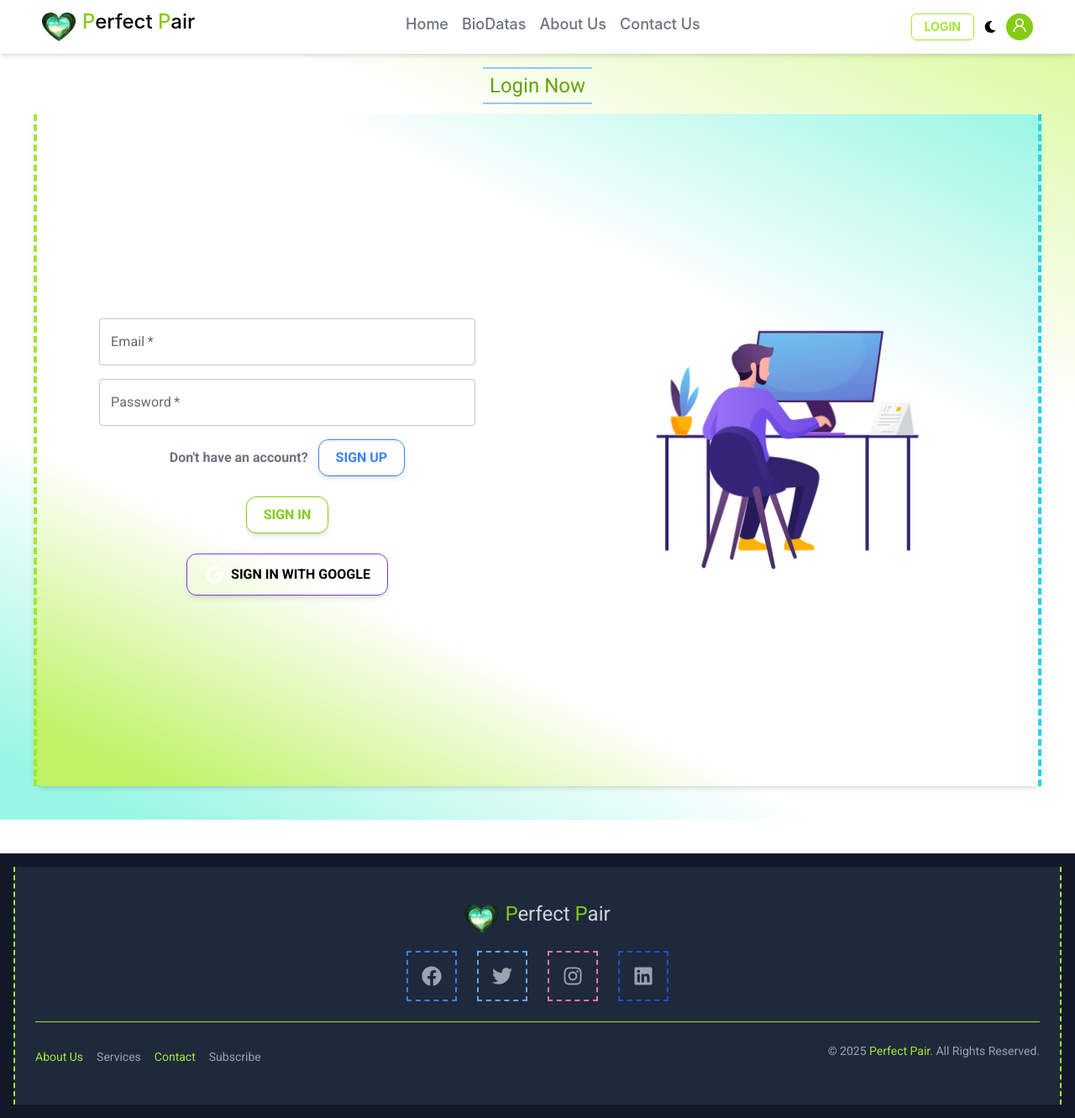
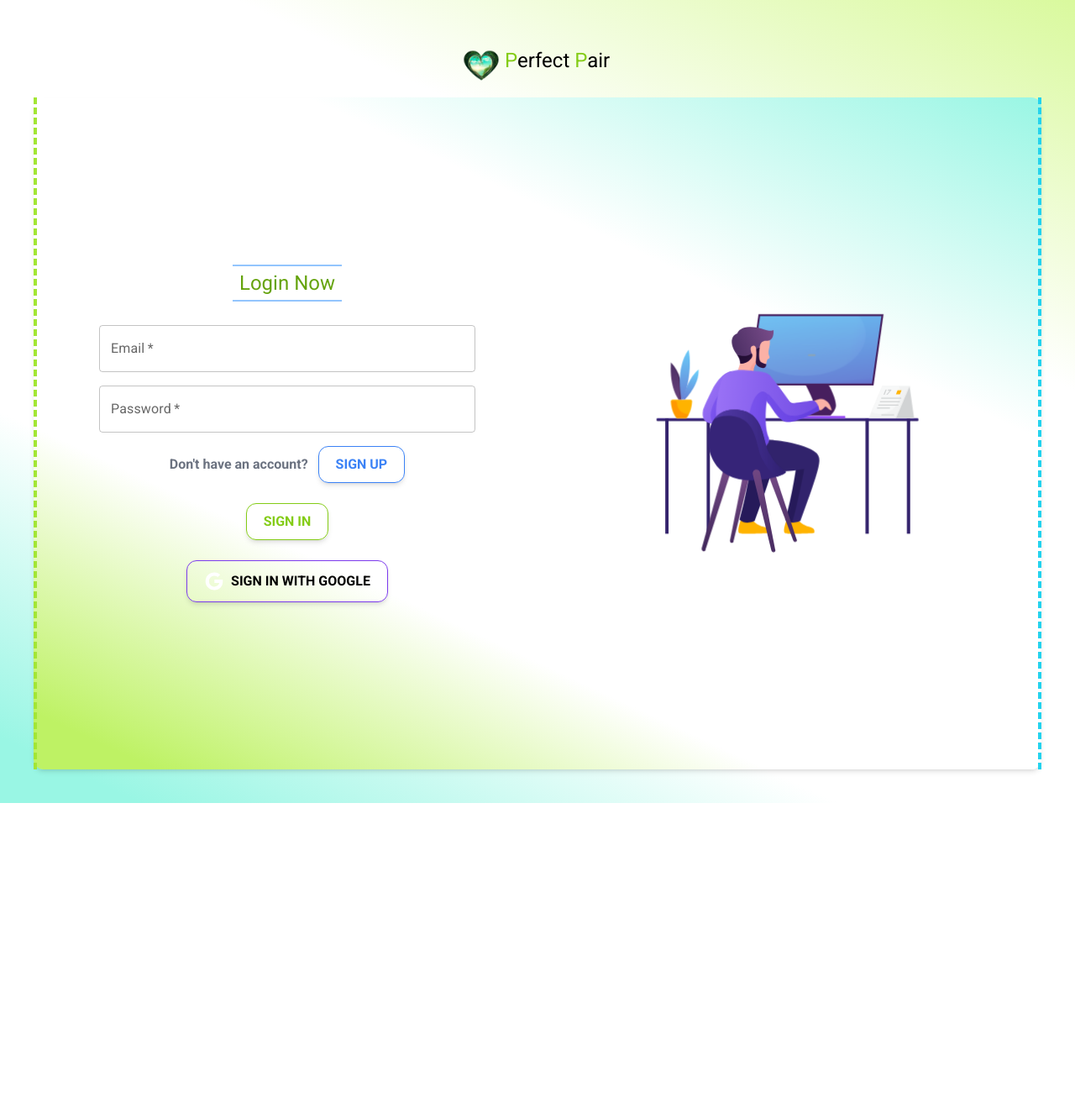
Before and after one commit to Chitra35006/A-12-Perfect-Pair-Client, a React (Vite) app: page /login in a window 1280 px wide. Shown: the whole page at 84% size. After the commit the page ends 956 px from the top, so only its background shows below. Built offline with nearby package versions, Linux system fonts and the light colour scheme.

Commit message:
modifying color & footer

```diff
--- a/index.html
+++ b/index.html
@@ -4,6 +4,11 @@
     <meta charset="UTF-8" />
     <link rel="icon" type="image/svg+xml" href="/logo.png" />
     <link rel="stylesheet" href="index.css">
+    <link
+  rel="stylesheet"
+  href="https://cdnjs.cloudflare.com/ajax/libs/animate.css/4.1.1/animate.min.css"
+/>
+
     <meta name="viewport" content="width=device-width, initial-scale=1.0" />
     <title>Perfect Pair</title>
   </head>
--- a/package.json
+++ b/package.json
@@ -16,12 +16,14 @@
     "@mui/icons-material": "^6.4.0",
     "@mui/material": "^6.4.0",
     "animate.css": "^4.1.1",
+    "animate.css-react": "^1.1.0",
     "antd": "^5.23.1",
     "clsx": "^2.1.1",
     "dayjs": "^1.11.13",
     "localforage": "^1.10.0",
     "lottie-react": "^2.4.0",
     "match-sorter": "^8.0.0",
+    "motion": "^11.18.1",
     "react": "^18.3.1",
     "react-dom": "^18.3.1",
     "react-gradient-text": "^0.1.0",
@@ -29,7 +31,8 @@
     "react-hook-form": "^7.54.2",
     "react-icons": "^5.4.0",
     "react-router-dom": "^7.1.3",
-    "sort-by": "^1.2.0"
+    "sort-by": "^1.2.0",
+    "tailwindcss-animate": "^1.0.7"
   },
   "devDependencies": {
     "@eslint/js": "^9.17.0",
--- a/src/Layout/MainLayout.jsx
+++ b/src/Layout/MainLayout.jsx
@@ -1,20 +1,24 @@
-import { Outlet } from "react-router-dom";
+import { Outlet, useLocation } from "react-router-dom";
 
 import Footer from "../Pages/Shared/Footer";
 import NavBar from "../Pages/Shared/NavBar/NavBar";
+import { useTheme } from "../Provider/ThemeContext";
 
 
 const MainLayout = () => {
+    const {theme} = useTheme();
+    const location = useLocation();
+    const noHeaderFooter = location.pathname.includes('login') || location.pathname.includes('signUp')
     return (
         <div className="font-roboto overflow-x-hidden">
 
-            <NavBar></NavBar>
+            {noHeaderFooter || <NavBar></NavBar>}
             <div className="flex-grow ">
             <Outlet></Outlet>
             </div>
-            <footer className="bg-gray-900 p-4 w-full mt-auto text-center text-white">
+            {noHeaderFooter || <footer className={`p-4 w-full mt-auto text-center ${theme ==="light"?"bg-[linear-gradient(25deg,#bef264_5%,_white_40%,_white_40%,#99f6e4_100%)]" :"bg-sky-950"}`}>
             <Footer></Footer>
-            </footer>
+            </footer>}
         </div>
     );
 };
--- a/src/Pages/Banner/Banner.jsx
+++ b/src/Pages/Banner/Banner.jsx
@@ -44,7 +44,7 @@ const Banner = () => {
   };
 
   return (
-    <div className="relative w-11/12 mx-auto my-6">
+    <div className="relative w-11/12 mx-auto mt-20">
       <div className="text-white md:h-[450px] lg:min-h-screen flex items-center justify-center">
         <div
           className="absolute inset-0 bg-cover bg-center object-cover rounded-lg"
--- a/src/Pages/Shared/Footer.jsx
+++ b/src/Pages/Shared/Footer.jsx
@@ -6,18 +6,19 @@ import logo from "../../assets/logo.png";
 const Footer = () => {
   const { theme } = useTheme();
   return (
-    <div className="border-none md:border-dashed md:border-lime-400 md:border-x-2 container mx-auto px-6 py-10 bg-slate-800">
+    <div className={`border-none md:border-double shadow-md rounded-md md:border-cyan-700 md:border-x-2 container mx-auto px-6 py-10  ${theme ==="light" ? "bg-slate-600" : "bg-[linear-gradient(25deg,#99f6e4_5%,_white_40%,_white_40%,#bef264_100%)]"}`}>
       <div className="flex flex-col md:flex-row items-center justify-center mb-4">
         {/* Brand Section */}
         <div className="text-xl font-bold">
           <a href="/" className="text-gray-800 flex items-center text-2xl">
-            <img className="w-10 mr-2" src={logo} alt="Logo" />{" "}
-            <h1 className="text-gray-300">
+            <img className="w-10 mr-2 animate-pulse" src={logo} alt="Logo" />{" "}
+            <h1 className={`${theme === "light"? "text-gray-300":"text-black"}`}>
               <span className="text-lime-500">P</span>erfect{" "}
               <span className="text-lime-500">P</span>air
             </h1>
           </a>
         </div>
+
       </div>
       {/* Social Media Icons */}
       <div className="flex justify-center items-center space-x-6 my-6 md:mt-0">
@@ -25,7 +26,7 @@ const Footer = () => {
           href="https://facebook.com"
           target="_blank"
           rel="noopener noreferrer"
-          className="text-gray-400 hover:text-blue-500 transition-colors border-dashed border-2 border-blue-500 p-4"
+          className="text-gray-400  hover:text-blue-500 transition-colors border-dashed border-2 border-blue-500 p-4"
         >
           <FaFacebook size={24} />
         </a>
@@ -63,25 +64,25 @@ const Footer = () => {
         <div className="flex space-x-4 text-sm">
           <a
             href="/about"
-            className="text-lime-400 hover:text-white transition-colors"
+            className={` hover:text-white transition-colors ${theme ==="light" ? "text-lime-400" : "text-lime-600"} ${theme === "light"?"hover:text-white":"hover:text-black"}`}
           >
             About Us
           </a>
           <a
             href="/services"
-            className="text-gray-400 hover:text-white transition-colors"
+            className={`hover:text-white transition-colors ${theme ==="light" ? "text-gray-400" : "text-gray-600"} ${theme === "light"?"hover:text-white":"hover:text-black"}`}
           >
             Services
           </a>
           <a
             href="/contact"
-            className="text-lime-400 hover:text-white transition-colors"
+            className={`hover:text-white transition-colors ${theme ==="light" ? "text-lime-400" : "text-lime-600"} ${theme === "light"?"hover:text-white":"hover:text-black"}`}
           >
             Contact
           </a>
           <a
             href="/services"
-            className="text-gray-400 hover:text-white transition-colors"
+            className={`hover:text-white transition-colors ${theme ==="light" ? "text-gray-400" : "text-gray-600"} ${theme === "light"?"hover:text-white":"hover:text-black"}`}
           >Subscribe</a>
         </div>
         {/* email field */}
@@ -93,8 +94,8 @@ const Footer = () => {
 
 
         {/* Copyright */}
-        <p className="text-gray-400 text-sm mt-4 md:mt-0">
-          © 2025 <span className="text-lime-400">Perfect Pair</span>. All Rights Reserved.
+        <p className={`text-sm mt-4 md:mt-0 ${theme === "light"? "text-gray-400" : "text-gray-700"}`}>
+          © 2025 <span className="text-lime-500">Perfect Pair</span>. All Rights Reserved.
         </p>
       </div>
     </div>
--- a/src/Pages/Shared/NavBar/NavBar.jsx
+++ b/src/Pages/Shared/NavBar/NavBar.jsx
@@ -7,7 +7,7 @@ import logo from "../../../assets/logo.png";
 import { useTheme } from "../../../Provider/ThemeContext";
 import { FaSun, FaMoon } from "react-icons/fa";
 import OutLineButton from "../../../Pages/Buttons/OutLineButton";
-
+import "animate.css";
 
 const NavBar = () => {
   const [isDrawerOpen, setIsDrawerOpen] = useState(false);
@@ -41,7 +41,7 @@ const NavBar = () => {
           }
           to="/bioData"
         >
-          BioDatas
+          Biodata
         </NavLink>
       </li>
       <li className="hover:text-lime-400">
@@ -81,12 +81,18 @@ const NavBar = () => {
           <div className="flex justify-between items-center h-16">
             {/* Logo */}
             <div className="text-xl font-bold">
-            <a href="/" className="text-gray-800 flex items-center md:text-2xl text-xl">
-              <img className="w-10 mr-2" src={logo} alt="Logo" />{" "}
+              <a
+                href="/"
+                className="text-gray-800 flex items-center md:text-2xl text-xl"
+              >
+                <img className="w-10 mr-2 animate-pulse" src={logo} alt="Logo" />{" "}
                 <h1
                   className={`${
                     theme === "dark" ? "text-gray-200" : "text-black"
-                }`}
+                  } animate__animated animate__bounce`}
+                  style={{
+                    animationIterationCount: 2, // Run the animation only once
+                  }}
                 >
                   <span className="text-lime-500">P</span>erfect{" "}
                   <span className="text-lime-500">P</span>air
@@ -96,7 +102,7 @@ const NavBar = () => {
 
             {/* Desktop Menu */}
             <div className="navbar-center hidden lg:flex">
-            <ul className="menu menu-horizontal space-x-4 pt-3 font-medium text-lg flex">
+              <ul className="menu menu-horizontal space-x-6 pt-3 font-medium text-lg flex">
                 {links}
               </ul>
             </div>
@@ -104,7 +110,7 @@ const NavBar = () => {
             {/* Right Side */}
             <div className="flex items-center gap-3">
               <Link className="hidden lg:block" to="/login">
-    <OutLineButton  text="LOGIN" />
+                <OutLineButton text="LOGIN" />
               </Link>
 
               <button
@@ -132,7 +138,6 @@ const NavBar = () => {
               />
             </div>
 
-
             {/* Mobile Menu (Hamburger Icon) */}
             <div className="md:hidden">
               <Button
@@ -154,8 +159,8 @@ const NavBar = () => {
           >
             {" "}
             <Avatar className=" bg-lime-500" icon={<UserOutlined />} />
-          <Link to="/login">
-          <OutLineButton  text="LOGIN" />
+            <Link className="ml-4" to="/login">
+              <OutLineButton text="LOGIN" />
             </Link>
             <div>
               <ul className="menu menu-horizontal space-x-4 font-medium text-lg flex flex-col">
--- a/src/Pages/SignIn/SignIn.jsx
+++ b/src/Pages/SignIn/SignIn.jsx
@@ -1,12 +1,16 @@
-import React from 'react';
-import { Helmet } from 'react-helmet';
+import React from "react";
+import { Helmet } from "react-helmet";
 import { Link } from "react-router-dom";
 import Lottie from "lottie-react";
 import { TextField } from "@mui/material";
 import { useForm } from "react-hook-form";
-import regAnimation from "../../assets/lotti2.json"
+import regAnimation from "../../assets/lotti2.json";
 import DynamicButton from "../Buttons/DynamicButton";
 import { IoLogoGoogle } from "react-icons/io5";
+import "animate.css";
+import logo from "../../assets/logo.png";
+import { useTheme } from "../../Provider/ThemeContext";
+
 const SignIn = () => {
   const {
     register,
@@ -17,19 +21,40 @@ const SignIn = () => {
   const onSubmit = (data) => {
     console.log(data);
   };
+  const { theme } = useTheme();
   return (
-        <div className="my-10 p-10 bg-[linear-gradient(25deg,#99f6e4_5%,_white_30%,_white_70%,#d9f99d_100%)]">
+    <div className="p-10 bg-[linear-gradient(25deg,#99f6e4_5%,_white_30%,_white_70%,#d9f99d_100%)]">
       <Helmet>
         <title>Perfect Pair | Login</title>
       </Helmet>
-        <div className="flex justify-center items-center">
-          <h2 className="text-bold md:text-2xl text-lime-600 p-1 border-y-2 border-blue-300 px-2">Login Now</h2>
+      <div className="text-xl font-bold flex my-4 justify-center items-center">
+        <a
+          href="/"
+          className="text-gray-800 flex items-center md:text-2xl text-xl"
+        >
+          <img className="w-10 mr-2 animate-pulse" src={logo} alt="Logo" />{" "}
+          <h1
+            className={`${
+              theme === "dark" ? "text-gray-200" : "text-black"
+            } animate__animated animate__bounce`}
+            style={{
+              animationIterationCount: 2, // Run the animation only once
+            }}
+          >
+            <span className="text-lime-500">P</span>erfect{" "}
+            <span className="text-lime-500">P</span>air
+          </h1>
+        </a>
       </div>
       <div className="grid grid-cols-12 md:flex-col flex-row min-h-screen bg-[linear-gradient(25deg,#bef264_5%,_white_30%,_white_70%,#99f6e4_100%)] rounded-xl shadow-md">
-
         {/* Form Section */}
         <div className="md:col-span-6 col-span-12 order-2 md:order-1 border-lime-400 border-dashed border-l-4 flex flex-col items-center justify-center p-6">
           {/* Form */}
+          <div className="flex justify-center items-center">
+            <h2 className="text-bold md:text-2xl text-lime-600 p-1 border-y-2 border-blue-300 px-2">
+              Login Now
+            </h2>
+          </div>
           <form onSubmit={handleSubmit(onSubmit)} className="w-full max-w-md">
             {/* Email */}
             <div className="form-control w-full my-4">
@@ -56,8 +81,8 @@ const SignIn = () => {
             </div>
 
             <p className="text-center text-gray-500 font-semibold">
-                Don't have an account? {" "}
-                <Link className="md:ml-2" to="/signin">
+              Don't have an account?{" "}
+              <Link className="md:ml-2" to="/signUp">
                 <DynamicButton color="blue" text={"SIGN UP"}></DynamicButton>
               </Link>
             </p>
@@ -76,7 +101,6 @@ const SignIn = () => {
               </div>
             </DynamicButton>
           </div>
-
         </div>
 
         {/* Lottie React Section */}
@@ -88,7 +112,6 @@ const SignIn = () => {
         </div>
       </div>
     </div>
-
   );
 };
 
--- a/src/Pages/SignUp/SignUp.jsx
+++ b/src/Pages/SignUp/SignUp.jsx
@@ -1,4 +1,4 @@
-import { TextField } from "@mui/material";
+import { TextField, useTheme } from "@mui/material";
 import React from "react";
 import { Helmet } from "react-helmet";
 import { useForm } from "react-hook-form";
@@ -7,7 +7,8 @@ import { Link } from "react-router-dom";
 import Lottie from "lottie-react";
 import regAnimation from "../../assets/lottie.json"
 import DynamicButton from "../Buttons/DynamicButton";
-
+import "animate.css";
+import logo from "../../assets/logo.png"
 const SignUp = () => {
   const {
     register,
@@ -18,17 +19,41 @@ const SignUp = () => {
   const onSubmit = (data) => {
     console.log(data);
   };
+  const {theme} = useTheme();
   return (
     <div className="my-10 p-10 bg-[linear-gradient(25deg,#99f6e4_5%,_white_30%,_white_70%,#d9f99d_100%)]">
       <Helmet>
         <title>Perfect Pair | Register</title>
       </Helmet>
-      <div className="flex justify-center items-center"><h2 className="text-bold md:text-2xl text-lime-600 p-1 border-y-2 border-blue-300 px-2">Register Now</h2></div>
+      <div className="text-xl font-bold flex my-4 justify-center items-center">
+              <a
+                href="/"
+                className="text-gray-800 flex items-center md:text-2xl text-xl"
+              >
+                <img className="w-10 mr-2 animate-pulse" src={logo} alt="Logo" />{" "}
+                <h1
+                  className={`${
+                    theme === "dark" ? "text-gray-200" : "text-black"
+                  } animate__animated animate__bounce`}
+                  style={{
+                    animationIterationCount: 2, // Run the animation only once
+                  }}
+                >
+                  <span className="text-lime-500">P</span>erfect{" "}
+                  <span className="text-lime-500">P</span>air
+                </h1>
+              </a>
+            </div>
       <div className="grid grid-cols-12 md:flex-col flex-row min-h-screen bg-[linear-gradient(25deg,#bef264_5%,_white_30%,_white_70%,#99f6e4_100%)] rounded-xl shadow-md">
 
   {/* Form Section */}
-  <div className="md:col-span-6 col-span-12 order-2 md:order-1 border-lime-400 border-dashed border-l-4 flex  items-center justify-center p-6">
+  <div className="md:col-span-6 col-span-12 order-2 md:order-1 border-lime-400 border-dashed border-l-4 flex  items-center justify-center p-6 relative">
     {/* Form */}
+    <div className="flex absolute top-5  justify-center items-center">
+            <h2 className="text-bold md:text-2xl text-lime-600 p-1 border-y-2 border-blue-300 px-2">
+              Register Now
+            </h2>
+          </div>
     <form onSubmit={handleSubmit(onSubmit)} className="w-full max-w-md">
       {/* Name */}
       <div className="form-control w-full my-4">
--- a/tailwind.config.js
+++ b/tailwind.config.js
@@ -1,4 +1,5 @@
 /** @type {import('tailwindcss').Config} */
+const plugin = require('tailwindcss-animate');
 export default {
   darkMode: 'class',
   content: [
@@ -10,7 +11,22 @@ export default {
       fontFamily: {
         roboto: ['Roboto', 'sans-serif'],
       },
+      animation: {
+        bounce: 'bounce 1s infinite',
+      },
+      keyframes: {
+        bounce: {
+          '0%, 100%': {
+            transform: 'translateY(-25%)',
+            animationTimingFunction: 'cubic-bezier(0.8, 0, 1, 1)',
+          },
+          '50%': {
+            transform: 'translateY(0)',
+            animationTimingFunction: 'cubic-bezier(0, 0, 0.2, 1)',
+          },
+        },
+      },
     },
   },
-  plugins: [],
+  plugins: [plugin],
 }
```
Also changed, not shown: src/Firebase/firebase.config.js (added), src/index.css (line endings or trailing spaces), 1 other file (tests, documents, lock files or other folders). Lines whose indentation alone changed are shown as unchanged.
